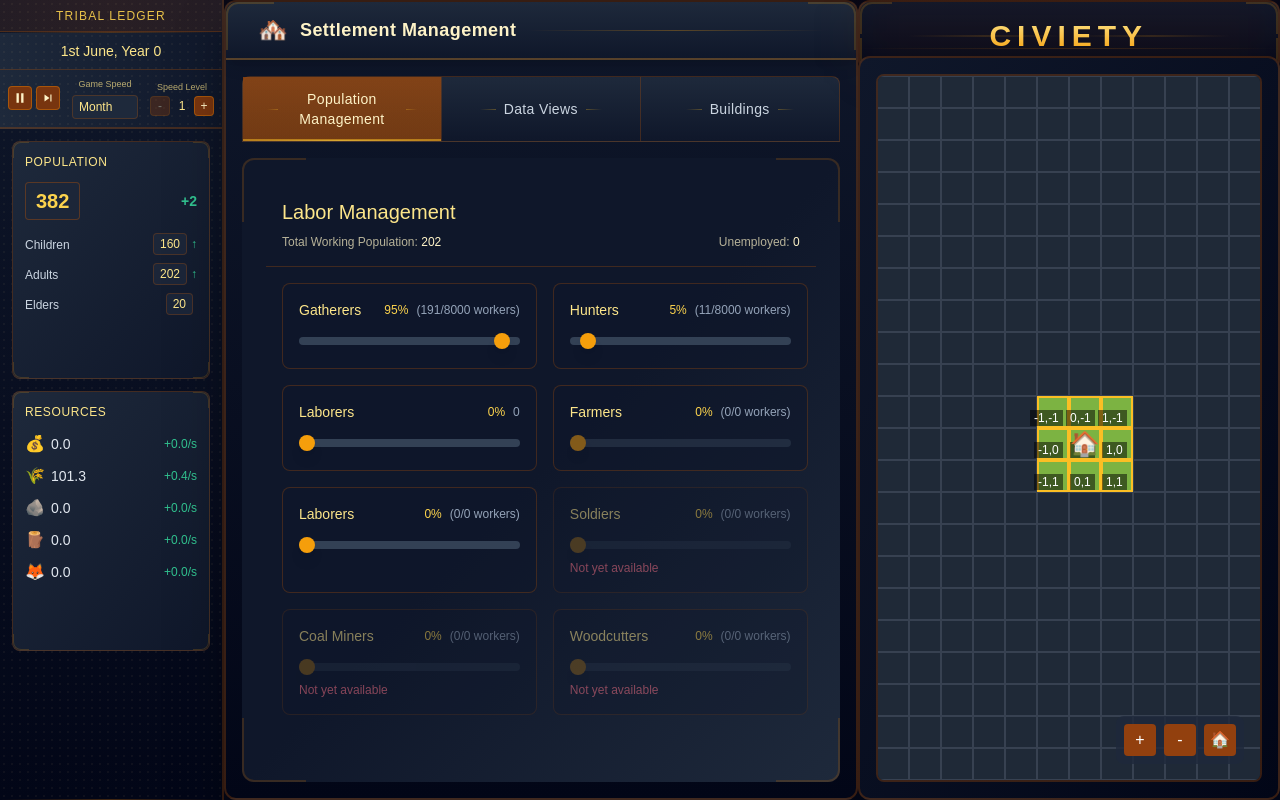
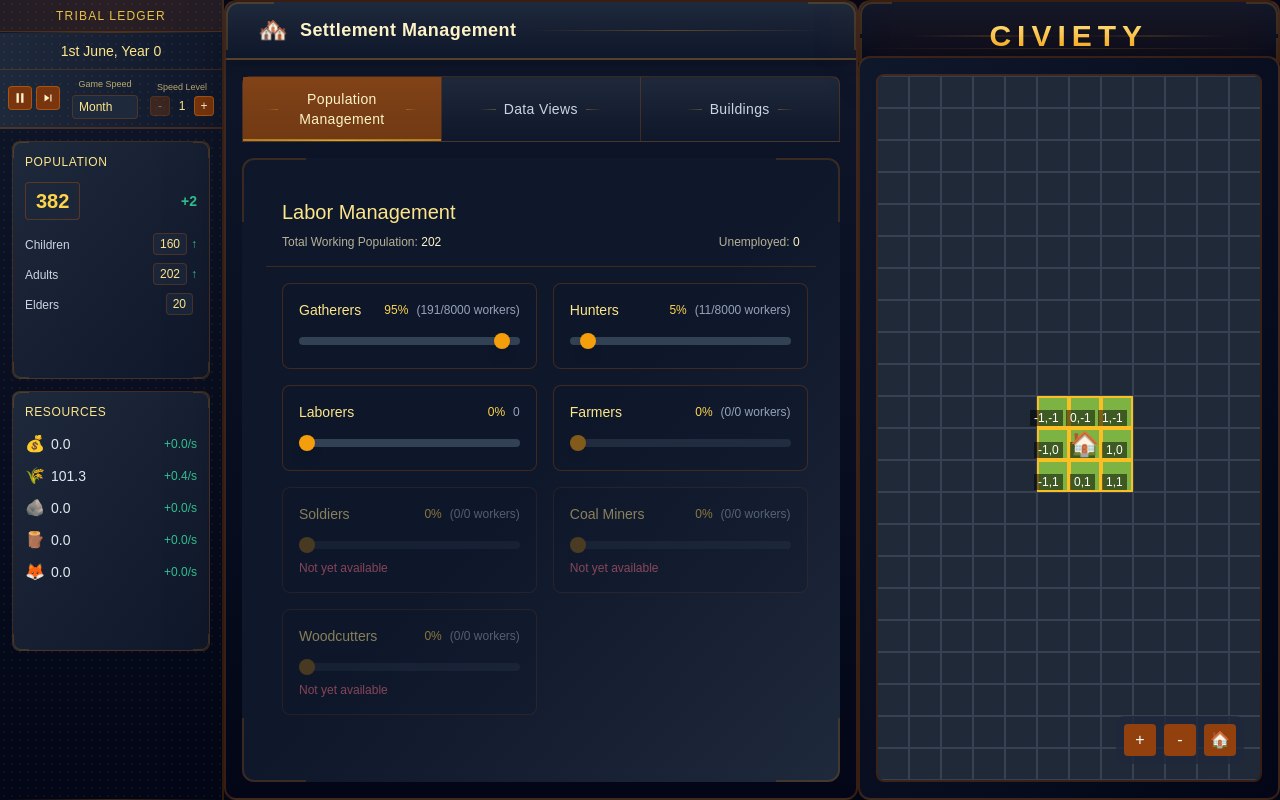
Before and after one commit to zacharyrsmith99/civiety, a Next.js app: page / in a window 1280 px wide. Built offline with nearby package versions, Linux system fonts and the light colour scheme.

Commit message:
fix: duplicate laborers

```diff
--- a/src/components/features/population/LaborManagement.tsx
+++ b/src/components/features/population/LaborManagement.tsx
@@ -209,7 +209,10 @@
         )}
         {sliders
           .filter(
-            (slider) => slider.id !== "hunters" && slider.id !== "gatherers",
+            (slider) =>
+              slider.id !== "hunters" &&
+              slider.id !== "gatherers" &&
+              slider.id !== "laborers",
           )
           .map((slider) => (
             <div
```
